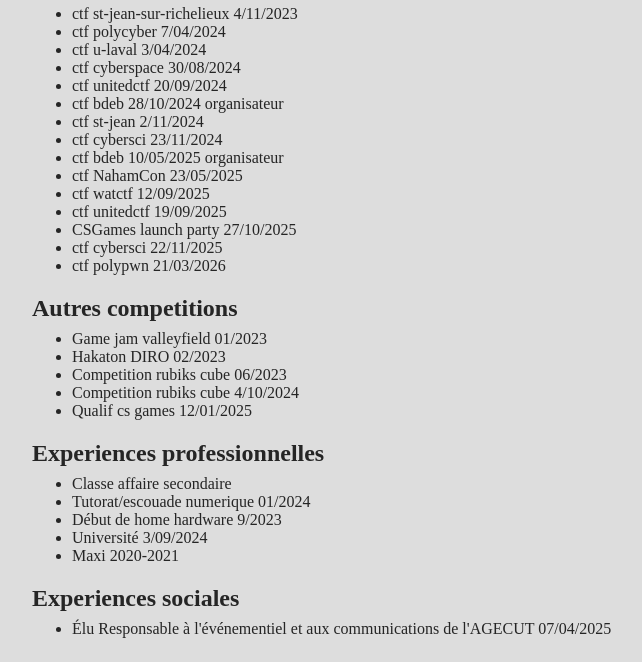
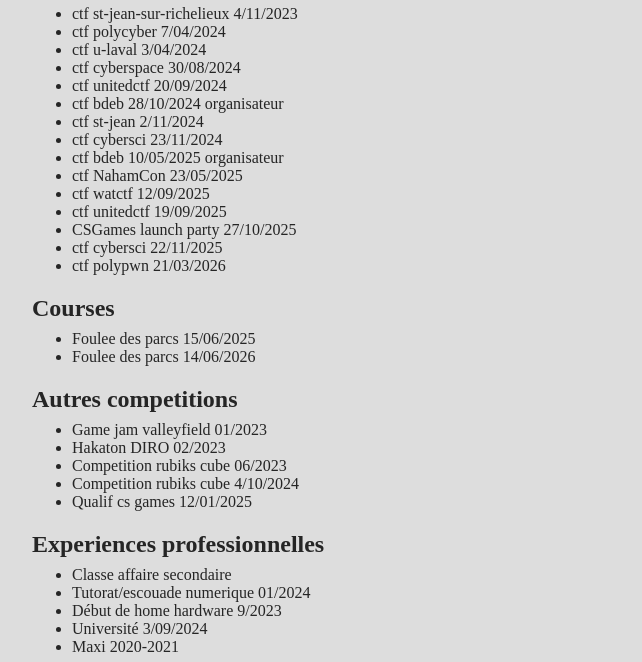
Before and after one commit to Akashic-archives/main-website, a plain HTML site: page html/curriculum-vitae.html in a window 1280 px wide. Shown: the part 110-772 px from the top of the page, without its empty margins (96-738 px from the left). Drawn offline with Linux system fonts and the light colour scheme.

Commit message:
foulee des parcs

```diff
--- a/html/curriculum-vitae.html
+++ b/html/curriculum-vitae.html
@@ -29,6 +29,12 @@
 	<li>CSGames launch party 27/10/2025</li>
 	<li>ctf cybersci 22/11/2025</li>
 	<li>ctf polypwn 21/03/2026</li>
+	</ul>
+
+	<h2>Courses</h2>
+	<ul>
+	<li>Foulee des parcs 15/06/2025</li>
+	<li>Foulee des parcs 14/06/2026</li>
 	</ul>
 
 	<h2>Autres competitions</h2>
```
